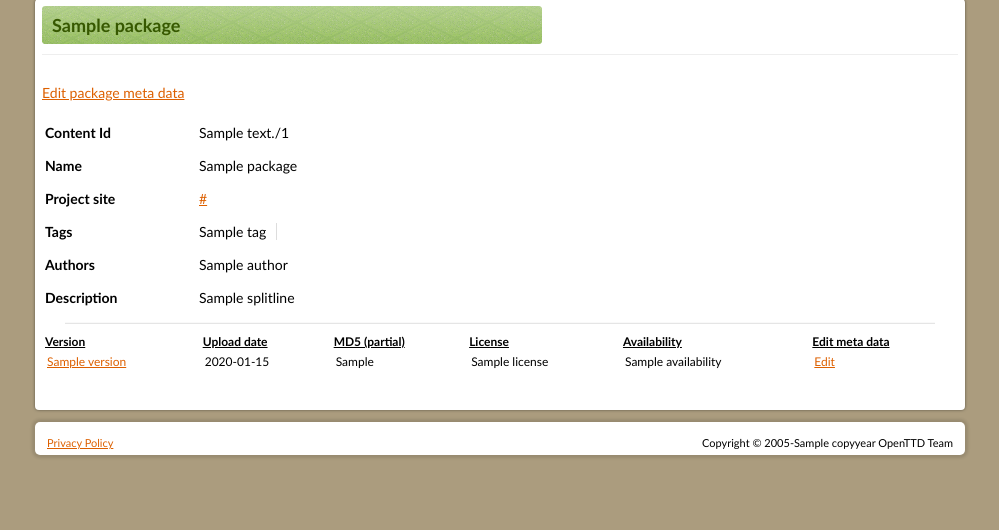
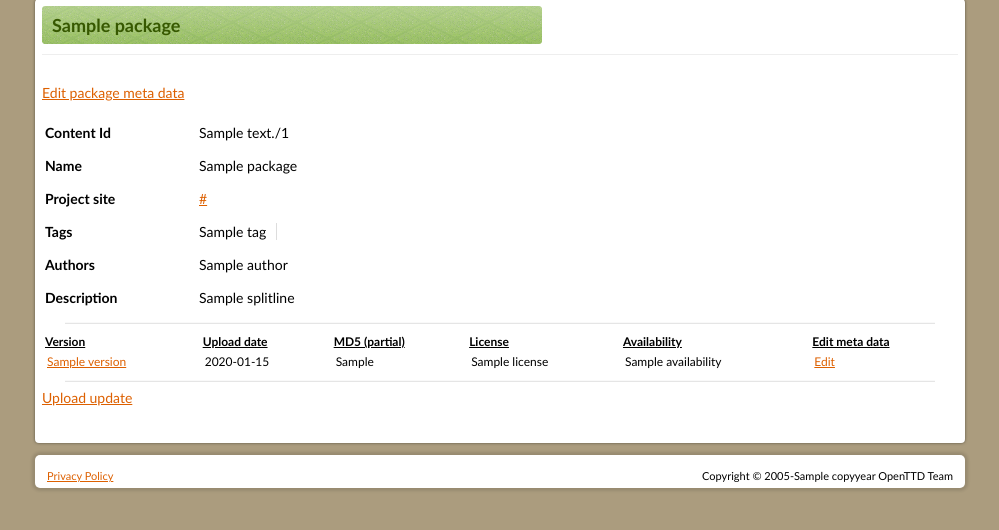
Before and after one commit to OpenTTD/bananas-frontend-web, a Python web app: template webclient/templates/manager_package_info.html in a window 1280 px wide. Shown: the part 130-660 px from the top of the page, without its empty margins (140-1139 px from the left). Run offline with Jinja, Linux system fonts and the light colour scheme; the template is opened without the code that fills it: most values are stand-ins (such as "Sample title", 1, 10 or a date in 2020).

Commit message:
Fix #20: Add update link to manager's package site.

```diff
--- a/webclient/templates/manager_package_info.html
+++ b/webclient/templates/manager_package_info.html
@@ -64,5 +64,7 @@
 {% endfor %}
 </tbody>
 </table>
+<hr />
+<a href="/manager/new-package">Upload update</a>
 
 {% endblock %}
```
